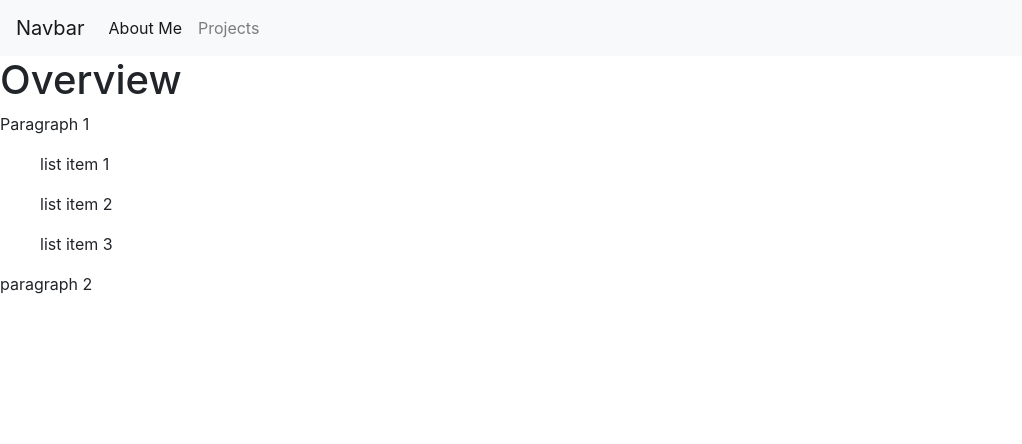
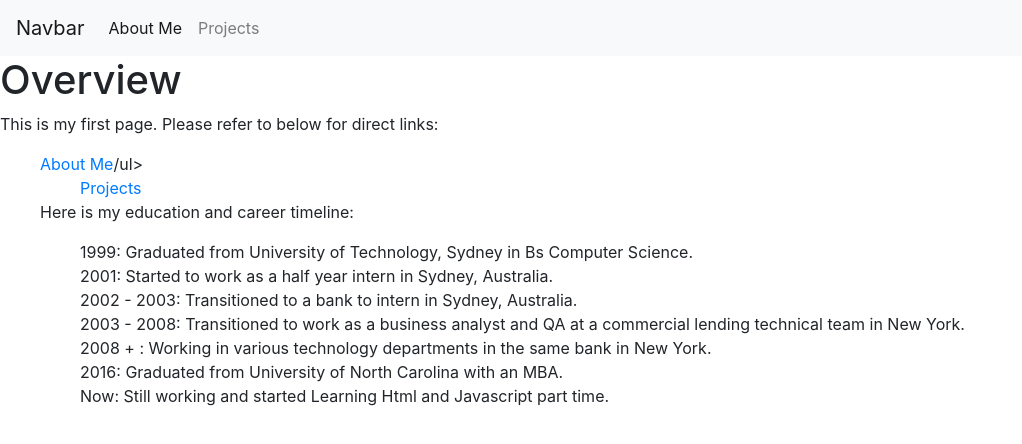
Before and after one commit to ovandh/ovandh, a plain HTML site: page index.html in a window 1280 px wide. Shown: the whole page, without its empty margins (0-1022 px from the left). Drawn offline with nearby package versions, Linux system fonts and the light colour scheme.

Commit message:
Update index.html

```diff
--- a/index.html
+++ b/index.html
@@ -24,7 +24,7 @@
     </ul>
   </div>
 </nav>
-    <title>Judy Chan</title>
+    <title>Hi There! I'm Judy Chan</title>
   </head>
   <body>
     <h1>Overview</h1>
@@ -35,11 +35,18 @@
     <script src="https://cdn.jsdelivr.net/npm/popper.js@1.12.9/dist/umd/popper.min.js" integrity="sha384-ApNbgh9B+Y1QKtv3Rn7W3mgPxhU9K/ScQsAP7hUibX39j7fakFPskvXusvfa0b4Q" crossorigin="anonymous"></script>
     <script src="https://cdn.jsdelivr.net/npm/bootstrap@4.0.0/dist/js/bootstrap.min.js" integrity="sha384-JZR6Spejh4U02d8jOt6vLEHfe/JQGiRRSQQxSfFWpi1MquVdAyjUar5+76PVCmYl" crossorigin="anonymous"></script>
 
-<p>Paragraph 1</p>
-<ul>list item 1</ul>
-<ul>list item 2</ul>
-<ul>list item 3</ul>
-<p>paragraph 2</p>
+<p>This is my first page. Please refer to below for direct links:</p>
+<ul><a href="https://ovandh.github.io/about.html">About Me</a>/ul>
+<ul><a href="https://ovandh.github.io/about.html">Projects</a></ul>
+
+<p>Here is my education and career timeline:</p>
+<ul>1999: Graduated from University of Technology, Sydney in Bs Computer Science.</ul>
+<ul>2001: Started to work as a half year intern in Sydney, Australia.</ul>
+<ul>2002 - 2003: Transitioned to a bank to intern in Sydney, Australia.</ul>
+<ul>2003 - 2008: Transitioned to work as a business analyst and QA at a commercial lending technical team in New York.</ul>
+<ul>2008 + : Working in various technology departments in the same bank in New York.</ul>
+<ul>2016: Graduated from University of North Carolina with an MBA. </ul>
+<ul> Now: Still working and started Learning Html and Javascript part time.</ul>
 
   </body>
 </html>
```
